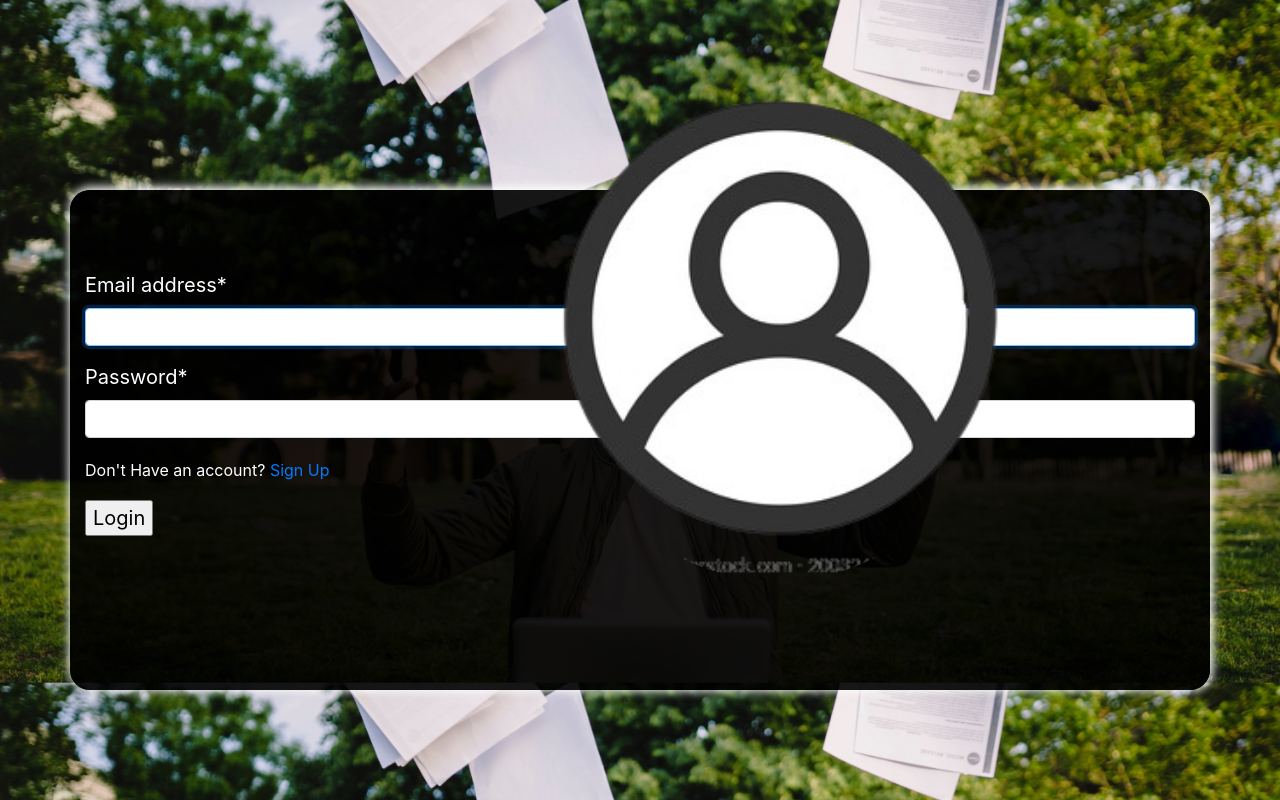
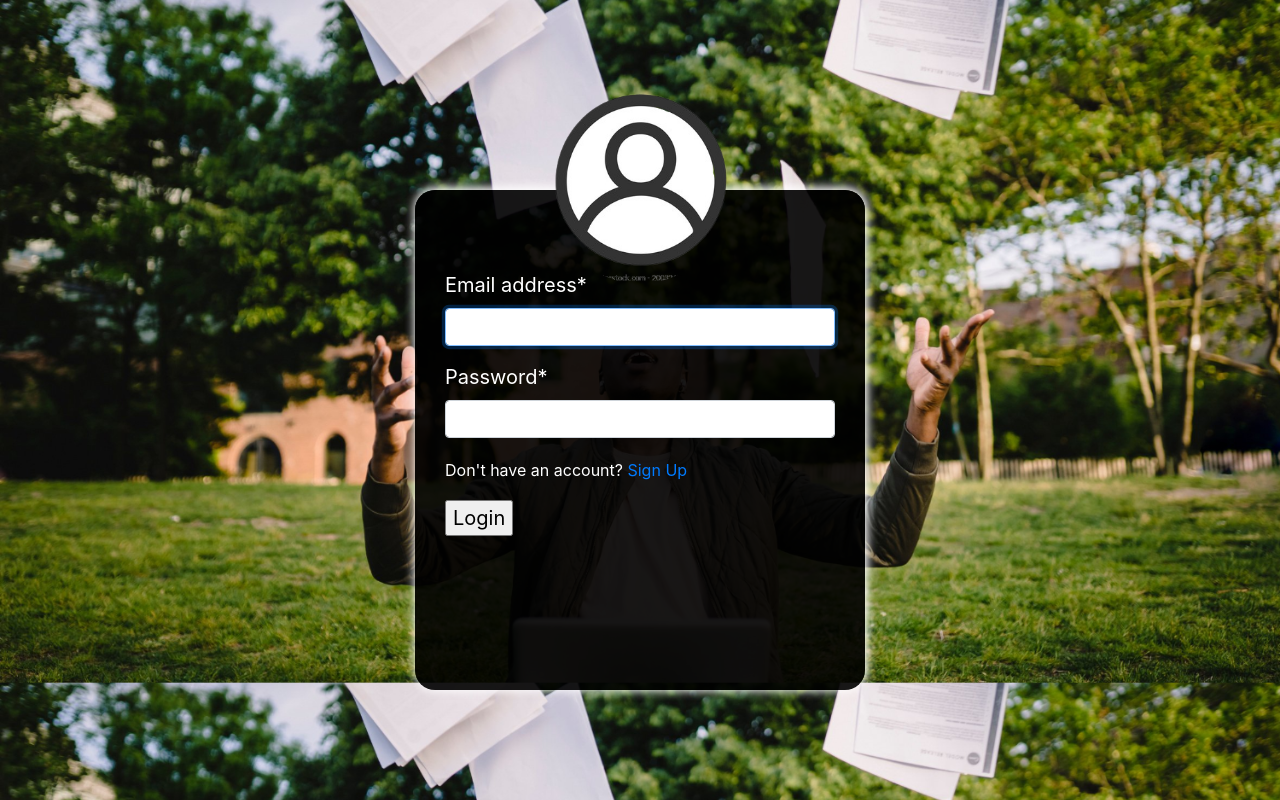
Before and after one commit to izudada/resume_builder, a Django app: page /login/ in a window 1280 px wide. Run offline with Django 3.2, Linux system fonts and the light colour scheme; some libraries are stand-ins or nearby versions.

Commit message:
Edit div class

```diff
--- a/templates/registration/login.html
+++ b/templates/registration/login.html
@@ -6,16 +6,14 @@
 
 {% block body %}
 
-    <div class="container login">
-        <div class="login-child">
+    <div class="login">
         <img src="../../static/images/login_static.png" class="login_static" alt="">
         <form action="" class="form-group" method="post">
             {% csrf_token %}
             {{ form|crispy }}
-                <p> <small>Don't Have an account? <a href="{% url 'register' %}">Sign Up</a></small> </p>
+            <p> <small>Don't have an account? <a href="{% url 'register' %}">Sign Up</a></small> </p>
             <input class="home__button" type="submit" class="btn btn-success" value="Login">
         </form>
     </div>
-    </div>
 
 {% endblock %}
```
Lines whose indentation alone changed are shown as unchanged.
